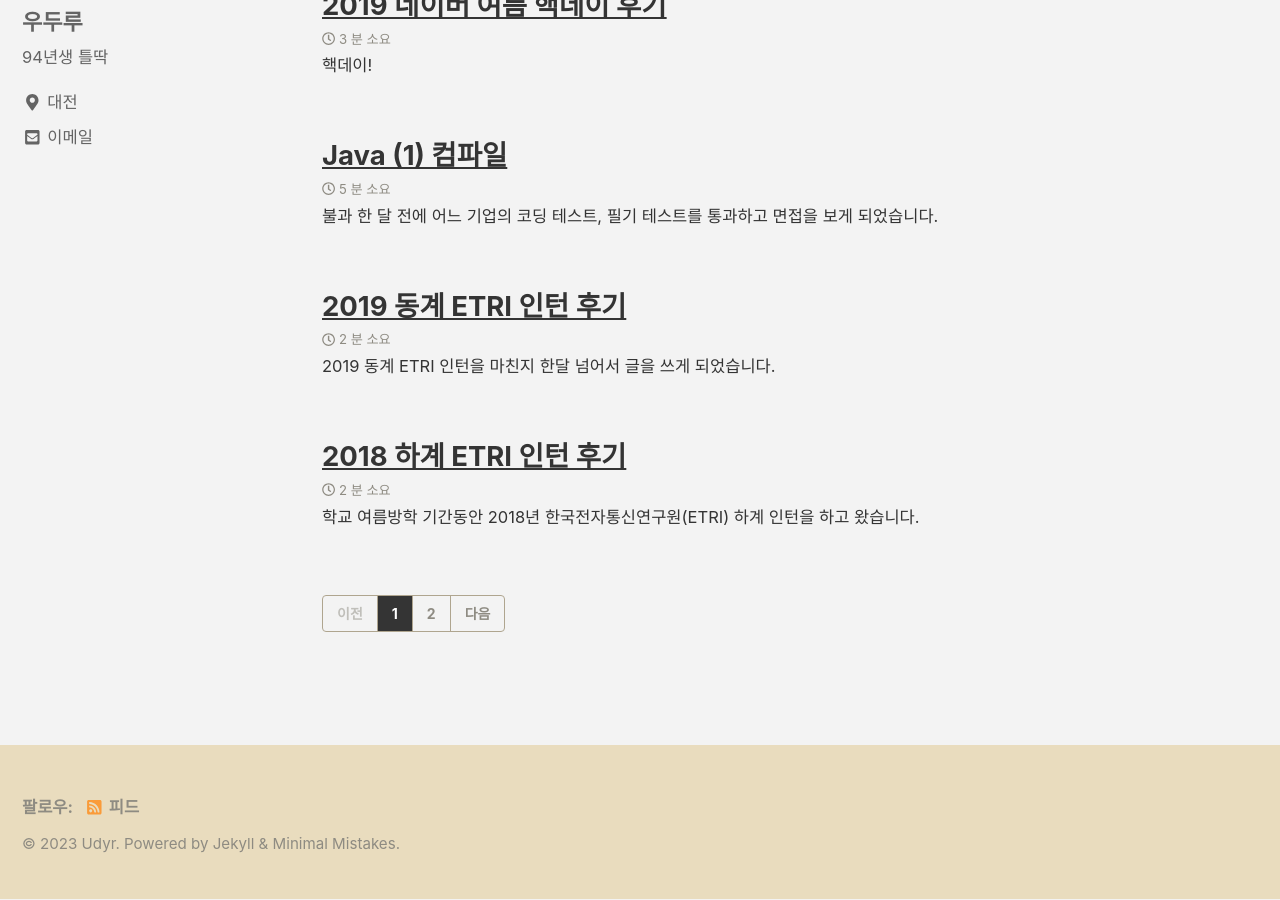
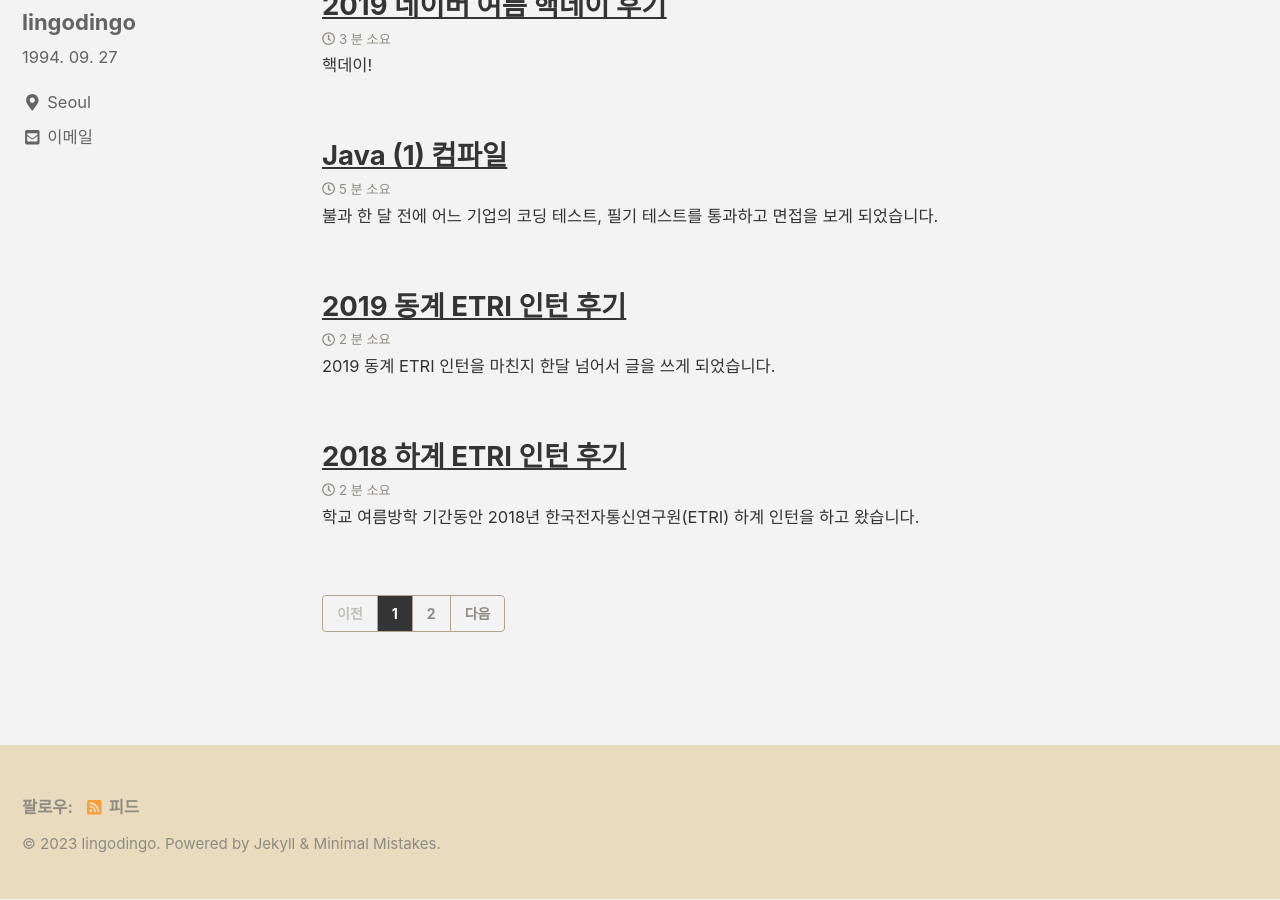
Before and after one commit to rlaehgns5399/rlaehgns5399.github.io, a Jekyll site: the page built from index.html, in a window 1280 px wide and 900 px high, scrolled down 362 px. Built offline with Jekyll 4.4.1, drawn with Linux system fonts in a browser that asks for light colours; cached includes are drawn as plain includes; nearby versions of some CDN libraries; the list of posts is cut into pages by our own code; some of the changed text lies outside the part shown.

Commit message:
fix _config

```diff
--- a/_config.yml
+++ b/_config.yml
@@ -16,9 +16,9 @@ minimal_mistakes_skin    : "dirt" # "air", "aqua", "contrast", "dark", "dirt", "
 
 # Site Settings
 locale                   : "ko-KR"
-title                    : "Udyr's Blog"
+title                    : "lingodingo's Blog"
 title_separator          : "-"
-name                     : "Udyr"
+name                     : "lingodingo"
 description              : "MD"
 url                      : "https://rlaehgns5399.github.io"
 baseurl                  : ""
@@ -103,10 +103,10 @@ analytics:
 
 # Site Author
 author:
-  name             : "우두루"
+  name             : "lingodingo"
   avatar           : "https://avatars2.githubusercontent.com/u/26527826?v=4"
-  bio              : "94년생 틀딱"
-  location         : "대전"
+  bio              : "1994. 09. 27"
+  location         : "Seoul"
   email            : "rlaehgns5398@gmail.com"
   links:
     - label: "Email"
```
